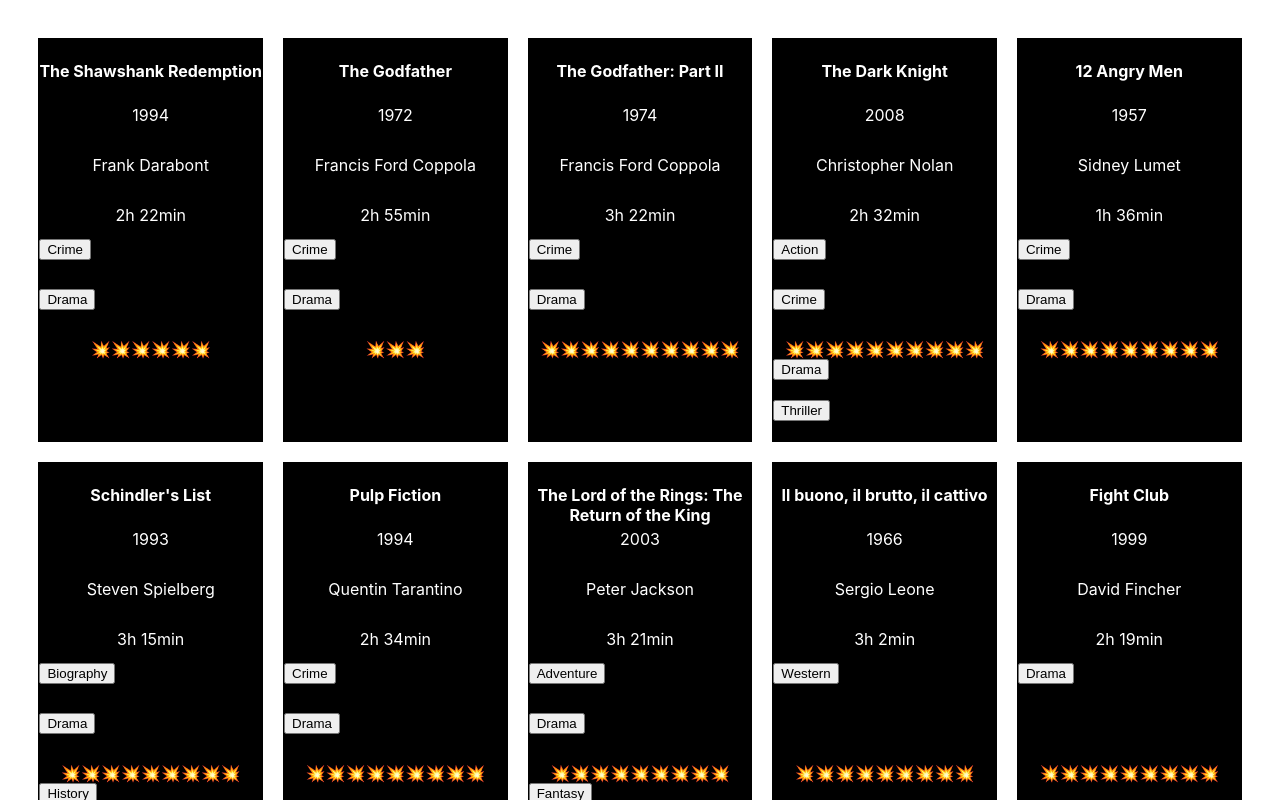
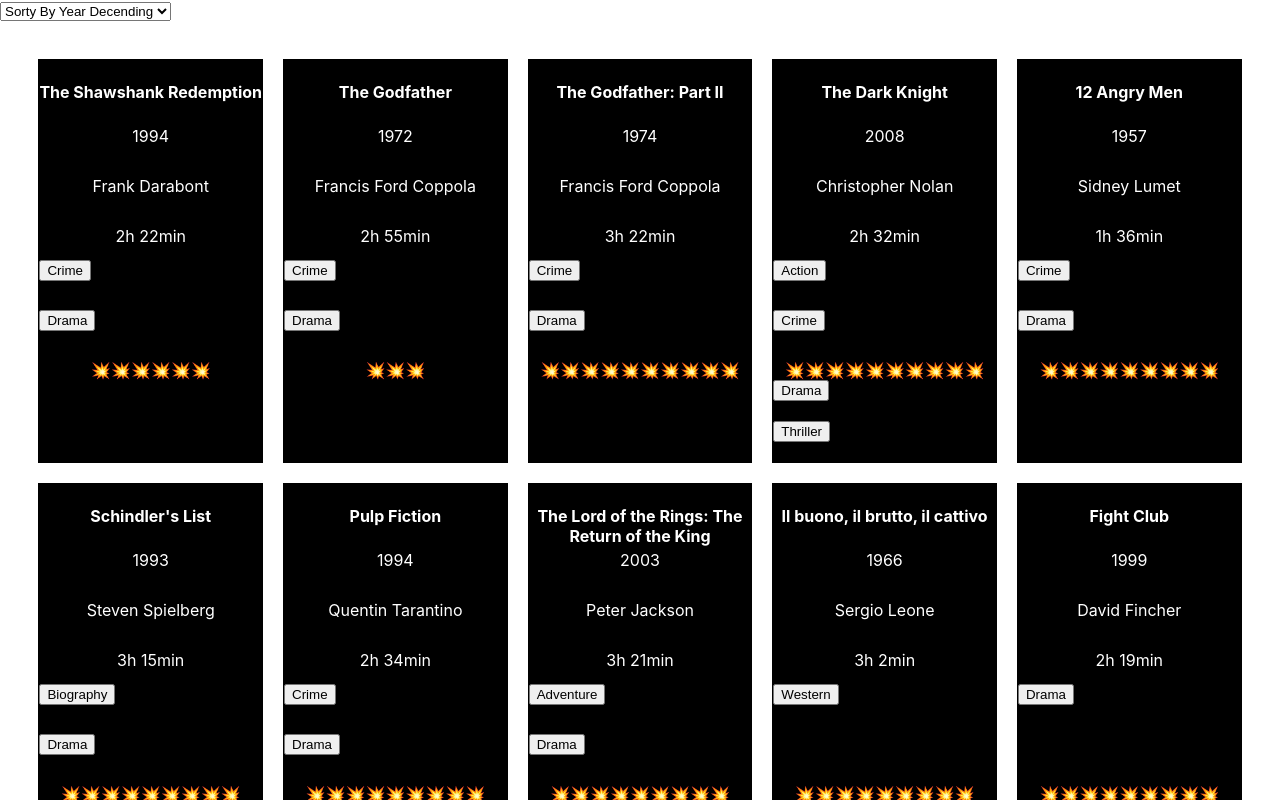
Before and after one commit to AlinaNerlich-dev/firstReact, a React (Create React App) app: page / in a window 1280 px wide. Shown: the top 800 px of the page. Built offline with nearby package versions, Linux system fonts and the light colour scheme.

Commit message:
Zweiter Versuch

```diff
--- a/src/App.js
+++ b/src/App.js
@@ -1,16 +1,32 @@
 
 import './App.css';
+import React from 'react';
 import moviesDb from './moviesDb';
 import Movies from './components/Movies'
 
-function App() {
+class App extends React.Component {
+
+  state = {
+    movieList: moviesDb
+  }
+
+  //Funktionen zum
+  render(){
   return (
-    <div className="Container">
-      {moviesDb.map((movie, index) =>
-      (<Movies key={index} movie={movie}/>))}
+    <div>
+      <select onChange={e => this.oderMovies(e)} name="orderMovies" id="orderMovies">
+        <option value="Decending">Sorty By Year Decending</option>
+        <option value="Ascending">Sorty By Year Ascending</option>
+      </select>
 
+      <div className="Container">
+        {moviesDb.map((movie, index) =>
+        (<Movies key={index} movie={movie}/>))}
+
+      </div>
     </div>
   );
 }
+}
 
 export default App;
```
